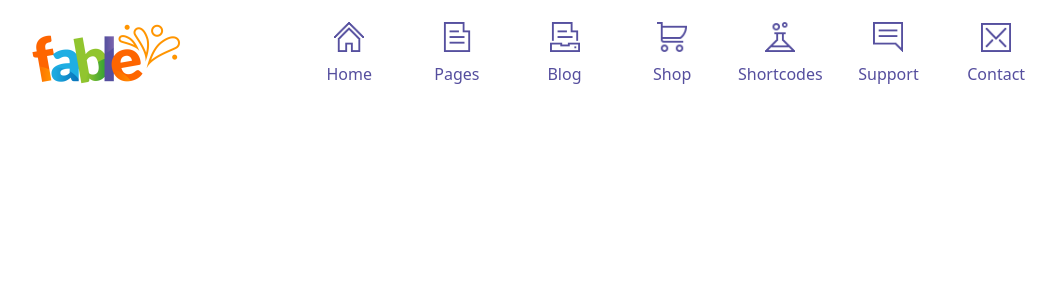
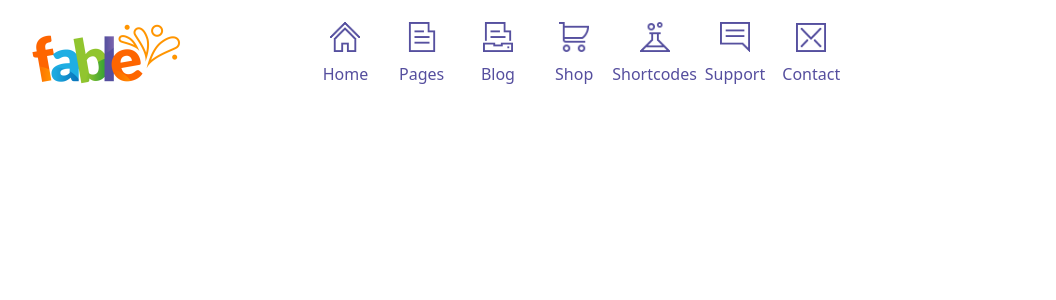
Before and after one commit to RiccardoGrande/proj-html-vuejs, a Vue app: page / in a window 1280 px wide. Shown: the top 300 px of the page, without its empty margins (156-1212 px from the left). Built offline with nearby package versions, Linux system fonts and the light colour scheme.

Commit message:
fix icons structure

```diff
--- a/src/components/AppBannerNav.vue
+++ b/src/components/AppBannerNav.vue
@@ -65,9 +65,13 @@ export default {
                 <div class="col-4 d-flex align-items-center justify-content-center">
                     <img class="logo" src="/fable/images/logo.png" alt="fable_logo">
                 </div>
-                <div class="col d-flex flex-column align-items-center justify-content-center" v-for="item in banner">
-                    <img class="icon" :src="item.image">
-                    <span>{{ item.text }}</span>
+                <div class="col-6 d-flex">
+                    <div class="col d-flex flex-column align-items-center justify-content-center" v-for="item in banner">
+                        <img class="icon" :src="item.image">
+                        <span>{{ item.text }}</span>
+
+                    </div>
+
 
                 </div>
 
@@ -85,9 +89,14 @@ export default {
     height: 100px;
 }
 
+.col {
+    padding: 0;
+}
+
 .icon {
     height: 30px;
     width: 30px;
+
 }
 
 span {
```
